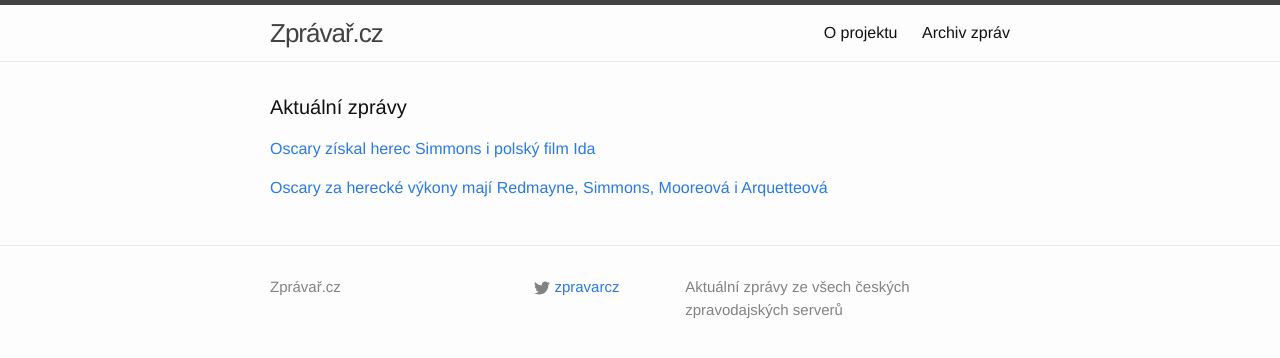
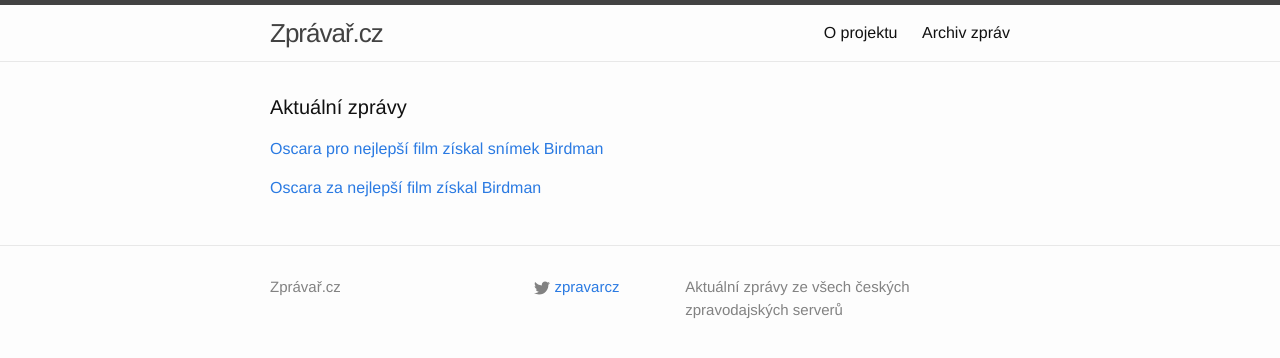
Before and after one commit to adliska/zpravar, a Jekyll site: the page built from index.html, in a window 1280 px wide. Shown: the top 358 px of the page. Built offline with Jekyll 4.4.1, drawn with Linux system fonts in a browser that asks for light colours.

Commit message:
zpravar news update

```diff
--- a/index.html
+++ b/index.html
@@ -5,16 +5,19 @@ layout: default
 <div class="home">
     <h1 class="page-heading">Aktuální zprávy</h1>
 
-<p><a href="javascript:;" onclick="toggle_visibility('zpravy0')">Oscary získal herec Simmons i polský film Ida</a></p>
+<p><a href="javascript:;" onclick="toggle_visibility('zpravy0')">Oscara pro nejlepší film získal snímek Birdman</a></p>
 <div id="zpravy0" style="display:none">
 <ul>
+<li><a href=http://www.ceskenoviny.cz/zpravy/zpravy/oscara-pro-nejlepsi-film-ziskal-snimek-birdman/1183604>Oscara pro nejlepší film získal snímek Birdman - www.ceskenoviny.cz</a></li>
+<li><a href=http://www.rozhlas.cz/_zprava/oscara-za-nejlepsi-film-ziskal-birdman-nejlepsimi-herci-jsou-julianne-mooreova-a-eddie-redmayne--1458526>Oscara za nejlepší film získal Birdman, nejlepšími herci jsou Julianne Mooreová a Eddie Redmayne - www.rozhlas.cz</a></li>
 <li><a href=http://www.ceskenoviny.cz/zpravy/zpravy/oscary-ziskal-herec-simmons-i-polsky-film-ida/1183604>Oscary získal herec Simmons i polský film Ida - www.ceskenoviny.cz</a></li>
 <li><a href=http://www.rozhlas.cz/_zprava/oscara-za-nejlepsi-cizojazycny-film-ziskal-polsky-snimek-ida-nejlepsim-reziserem-je-alejandro-inarritu--1458526>Snímek Birdman získal Oscara za nejlepší režii, nejlepším hercem je Eddie Redmayne - www.rozhlas.cz</a></li>
 <li><a href=http://www.rozhlas.cz/_zprava/oscara-za-nejlepsi-cizojazycny-film-ziskal-polsky-snimek-ida--1458526>Oscara za nejlepší cizojazyčný film získal polský snímek Ida - www.rozhlas.cz</a></li>
 </ul>
-</div><p><a href="javascript:;" onclick="toggle_visibility('zpravy1')">Oscary za herecké výkony mají Redmayne, Simmons, Mooreová i Arquetteová</a></p>
+</div><p><a href="javascript:;" onclick="toggle_visibility('zpravy1')">Oscara za nejlepší film získal Birdman</a></p>
 <div id="zpravy1" style="display:none">
 <ul>
+<li><a href=http://www.novinky.cz/kultura/362331-oscara-za-nejlepsi-film-ziskal-birdman.html>Oscara za nejlepší film získal Birdman - www.novinky.cz</a></li>
 <li><a href=http://www.novinky.cz/kultura/362331-oscary-za-herecke-vykony-maji-redmayne-simmons-mooreova-i-arquetteova.html>Oscary za herecké výkony mají Redmayne, Simmons, Mooreová i Arquetteová - www.novinky.cz</a></li>
 <li><a href=http://www.novinky.cz/kultura/362331-oscary-za-herecke-vykony-maji-simmons-i-arquetteova.html>Oscary za herecké výkony mají Simmons i Arquetteová - www.novinky.cz</a></li>
 <li><a href=http://www.novinky.cz/kultura/362331-v-hollywoodu-rozdavaji-oscary.html>V Hollywoodu rozdávají Oscary - www.novinky.cz</a></li>
```
